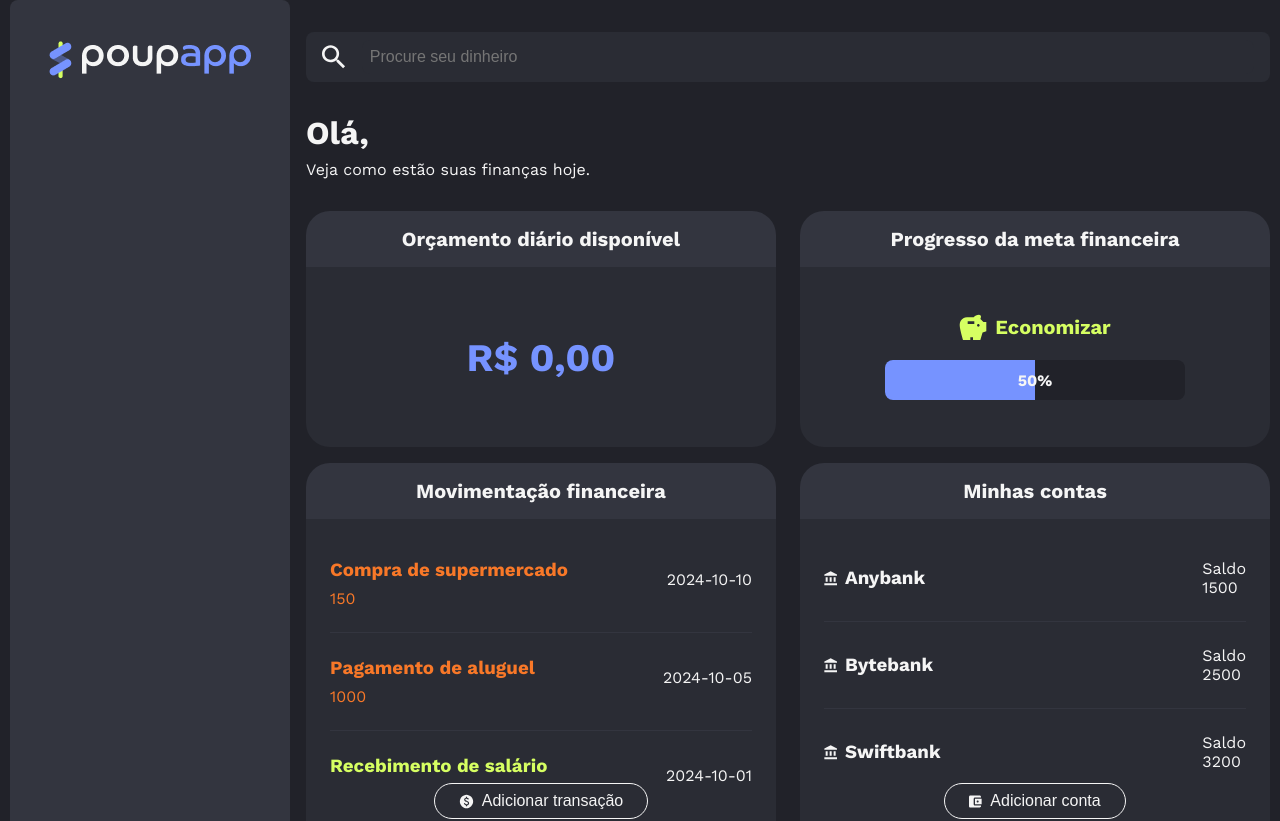
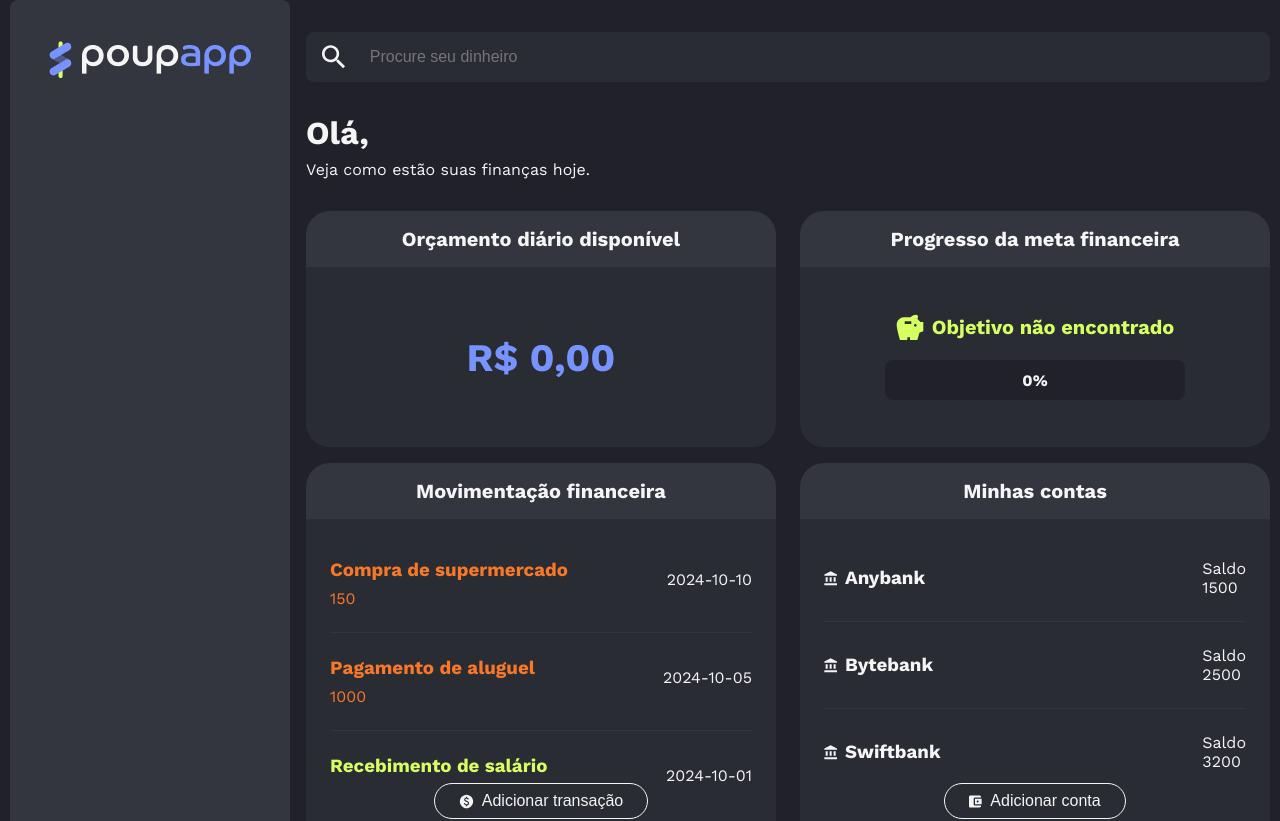
Before and after one commit to rogerdgela/poupapp, a React (Vite) app: page /home in a window 1280 px wide. Shown: the top 821 px of the page. Built offline with nearby package versions, Linux system fonts and the light colour scheme.

Commit message:
Lidando com estado de orçamento

```diff
--- a/src/components/MetaFinanceira/BarraProgresso/BarraProgresso.jsx
+++ b/src/components/MetaFinanceira/BarraProgresso/BarraProgresso.jsx
@@ -1,5 +1,7 @@
 import React from "react";
 import styled from "styled-components";
+import { useSelector } from "react-redux";
+import { calculaMetaSelector } from "../../../redux/selectors/calculaMetaSelector";
 
 export const BarraContainer = styled.div`
   background-color: var(--cor-neutra-dark);
@@ -32,7 +34,7 @@
 `;
 
 const BarraProgresso = () => {
-  const progressoMeta = 50;
+  const progressoMeta = useSelector(calculaMetaSelector);
 
   return (
     <BarraContainer>
--- a/src/components/MetaFinanceira/MetaFinanceira.jsx
+++ b/src/components/MetaFinanceira/MetaFinanceira.jsx
@@ -3,6 +3,7 @@
 import { CartaoCorpo } from "@components/Cartao";
 import { PigIcon } from "@components/Icones";
 import BarraProgresso from "@components/MetaFinanceira/BarraProgresso/BarraProgresso";
+import { useSelector } from "react-redux";
 
 export const TituloMetaFinanceira = styled.p`
   display: flex;
@@ -15,6 +16,15 @@
 `;
 
 const MetaFinanceira = () => {
+  const objetivoFnanceiro = useSelector(
+    (state) => state.usuario.objetivoFinanceiro
+  );
+
+  const objetivosTipos = useSelector(
+    (state) => state.objetivos.objetivo
+  );
+
+  const objetivo = objetivosTipos[objetivoFnanceiro] || "Objetivo não encontrado";
   return (
     <Cartao>
       <CartaoCabecalho>Progresso da meta financeira</CartaoCabecalho>
@@ -22,7 +32,7 @@
         <Descricao>
           <TituloMetaFinanceira>
             <PigIcon />
-            Economizar
+            {objetivo}
           </TituloMetaFinanceira>
           <BarraProgresso />
         </Descricao>
--- a/src/redux/rootReducer.js
+++ b/src/redux/rootReducer.js
@@ -1,9 +1,9 @@
 import { combineReducers } from "@reduxjs/toolkit";
 import usuarioSlice from "./slices/usuarioSlice";
-
+import objetivosTiposSlice from "./slices/objetivosTiposSlice";
 const rootReducer = combineReducers({
     usuario: usuarioSlice,
-
+    objetivos: objetivosTiposSlice,
 });
 
 export default rootReducer;
--- a/src/redux/selectors/calculaMetaSelector.js
+++ b/src/redux/selectors/calculaMetaSelector.js
@@ -1,11 +1,11 @@
 import { createSelector } from "@reduxjs/toolkit";
 
-const getOrcamentoDiario = (state) => state.meta.orcamentoDiario;
-const getRendaMensal = (state) => state.meta.renda;
-const getObjetivoFinanceiro = (state) => state.meta.objetivoFinanceiro;
+const getOrcamentoDiario = (state) => state.usuario.orcamentoDiario;
+const getrendaMensal = (state) => state.usuario.renda;
+const getObjetivoFinanceiro = (state) => state.usuario.objetivoFinanceiro;
 
 export const calculaMetaSelector = createSelector(
-    [getOrcamentoDiario, getRendaMensal, getObjetivoFinanceiro],
+    [getOrcamentoDiario, getrendaMensal, getObjetivoFinanceiro],
     (orcamentoDiario, rendaMensal, objetivoFinanceiro) => {
       const metas = {
         economizar: rendaMensal * 0.2,
--- /dev/null
+++ b/src/redux/slices/objetivosTiposSlice.js
@@ -0,0 +1,16 @@
+import { createSlice } from "@reduxjs/toolkit";
+
+const initialState = {
+  objetivo: {
+    economizar: "Economizar",
+    investir: "Investir",
+    controlarGastos: "Controlar Gastos",
+  },
+};
+
+const objetivosTiposSlice = createSlice({
+  name: "objetivos",
+  initialState,
+});
+
+export default objetivosTiposSlice.reducer;
```
Lines whose indentation alone changed are shown as unchanged.
